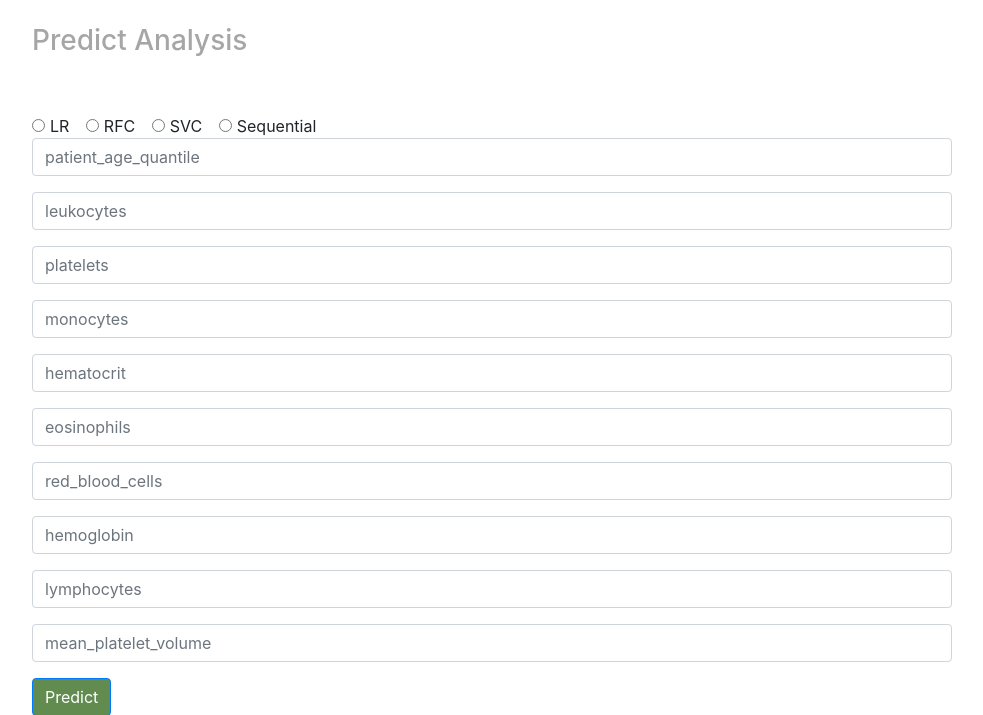
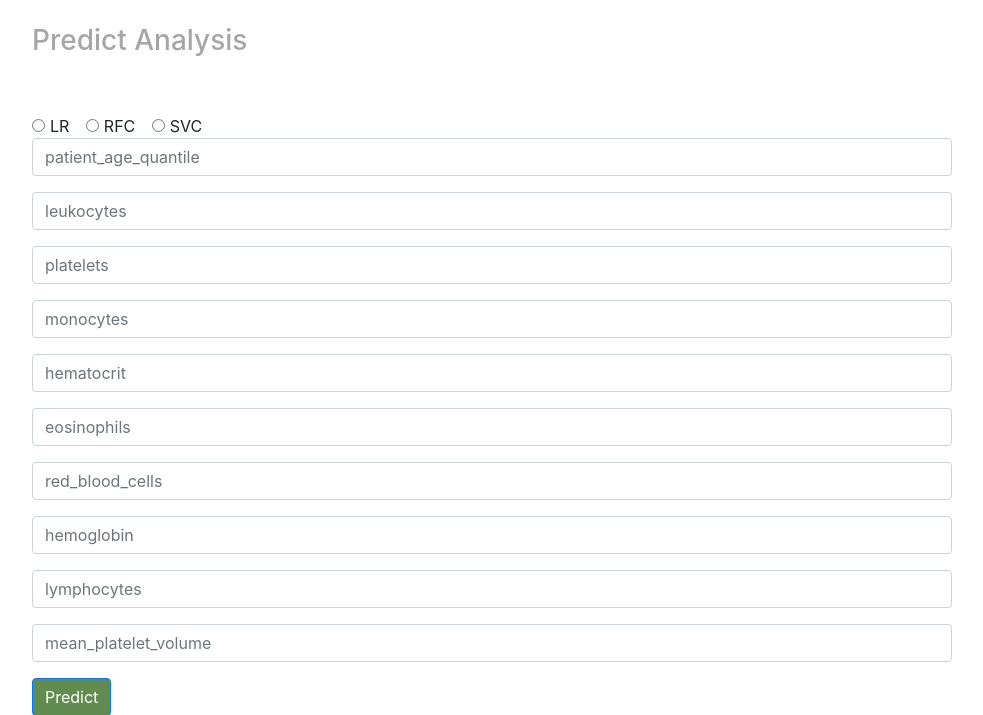
Before and after one commit to alexisperumal/ucsd_data_science_final_project, a Flask app: page / in a window 1280 px wide. Shown: the part 56-771 px from the top of the page, without its empty margins (148-1131 px from the left). Run offline with Flask 2, Linux system fonts and the light colour scheme; parts of the project's set-up code (start-up, migrations or seed data) failed here and were passed over; some libraries are stand-ins or nearby versions.

Commit message:
removing sequential model from dropdown until its fixed

```diff
--- a/Deployment-flask/templates/index.html
+++ b/Deployment-flask/templates/index.html
@@ -36,7 +36,7 @@
           <a class="dropdown-item" href="/LR">LR</a>
           <a class="dropdown-item" href="/RFC">RFC</a>
           <a class="dropdown-item" href="/SVC">SVC</a>
-          <a class="dropdown-item" href="/sequential">Sequential</a>
+          <!-- <a class="dropdown-item" href="/sequential">Sequential</a> -->
         </div>
         </div>
       </li>
@@ -72,10 +72,12 @@
   <input class="form-check-input" type="radio" name="inlineRadioOptions" id="inlineRadio3" value="SVC">
   <label class="form-check-label" for="inlineRadio3">SVC</label>
  </div>
+ <!----
  <div class="form-check form-check-inline">
   <input class="form-check-input" type="radio" name="inlineRadioOptions" id="inlineRadio4" value="sequential">
   <label class="form-check-label" for="inlineRadio4">Sequential</label>
  </div>
+ -->
   <div class="form-group">
         <input type="text" class="form-control" id="patient_age_quantile" name="patient_age_quantile" placeholder="patient_age_quantile" required="required" >
   </div>
```
